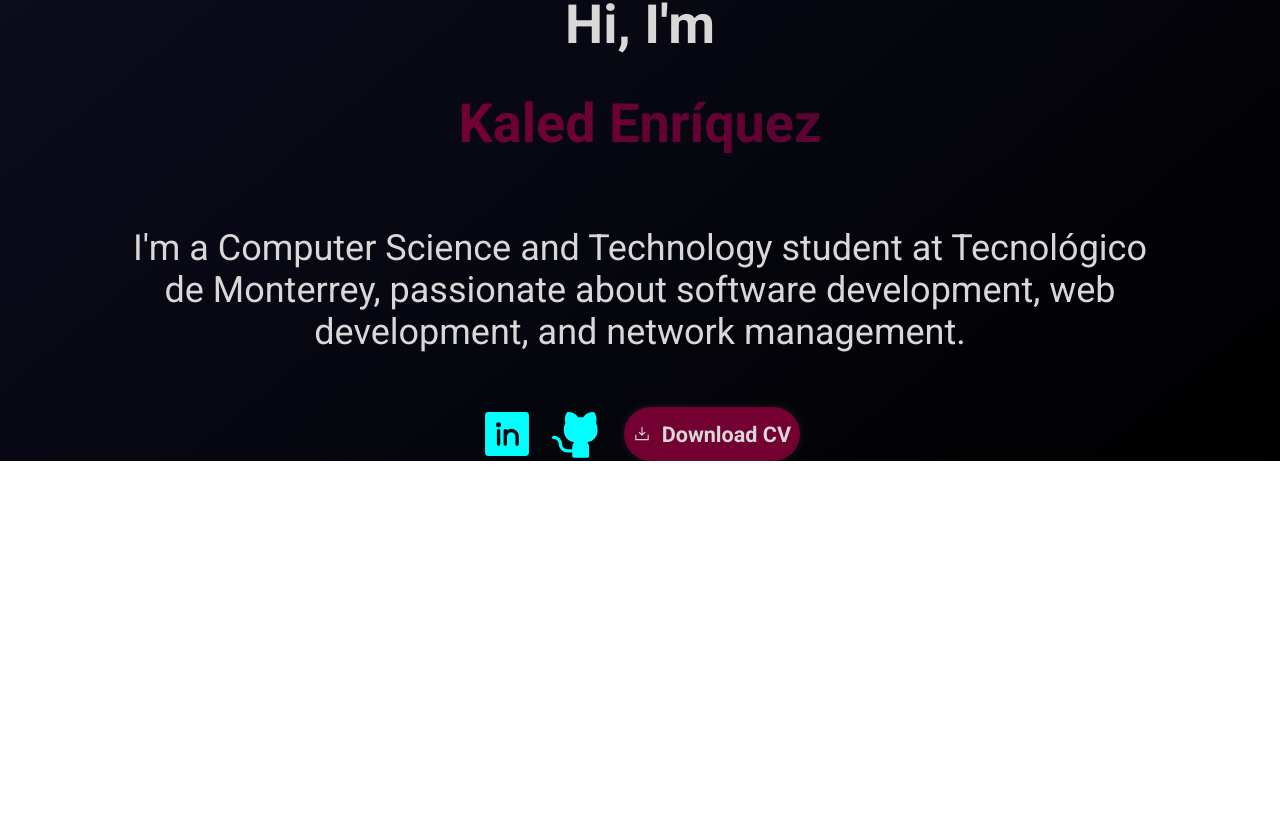
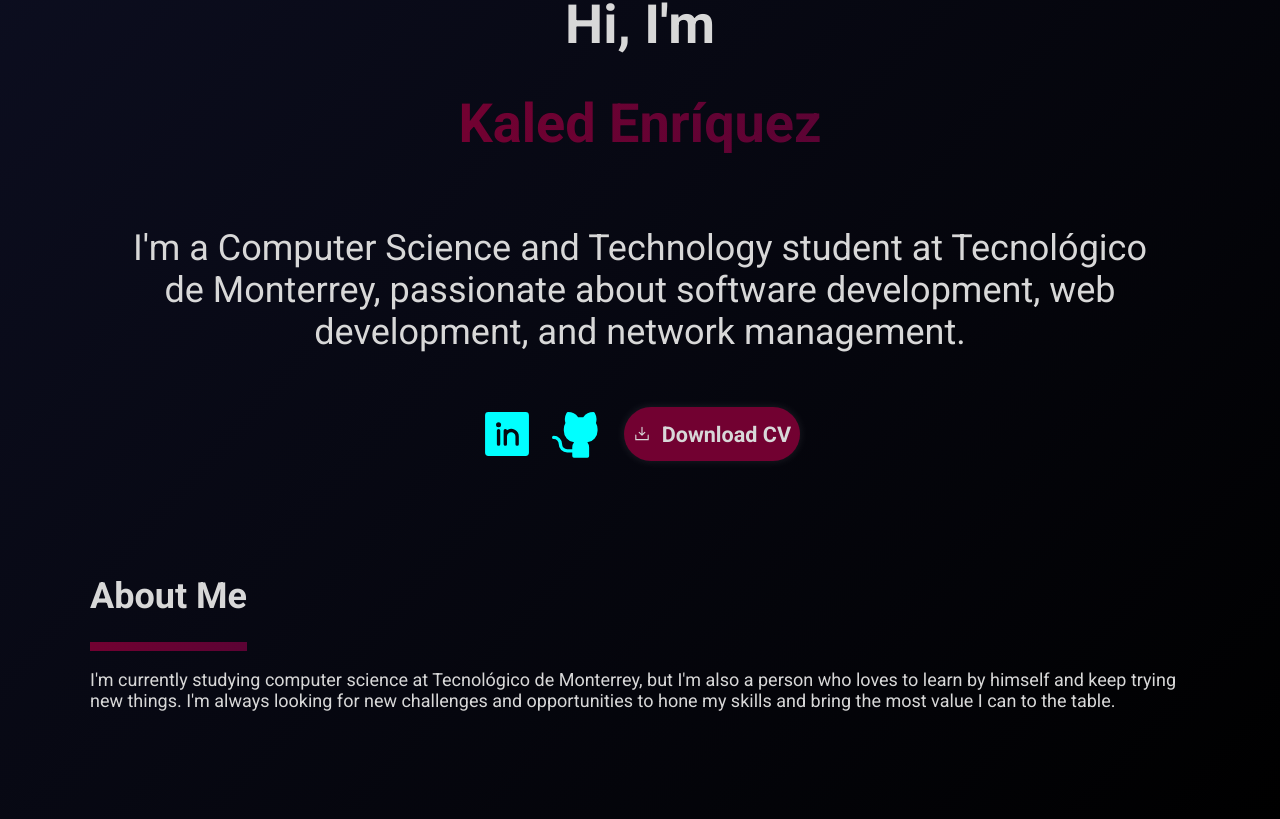
Before and after one commit to kaledenriquez/kaled-website, a Next.js app: page / in a window 1280 px wide. Shown: the part 587-1406 px from the top of the page. Before the commit the page ends 1048 px from the top, so only its background shows below. Built offline with nearby package versions, Linux system fonts and the light colour scheme.

Commit message:
about me section

```diff
--- a/src/app/about/about.tsx
+++ b/src/app/about/about.tsx
@@ -5,18 +5,34 @@ import { PiLinkedinLogoFill, PiGithubLogoFill, PiDownloadSimple } from "react-ic
 
 export default function About() {
   return (
+<>
     <div className={styles.socials}>
-        <Link className={styles.icon} href="www.linkedin.com/in/kaled-enriquez">
+        <Link className={styles.icon} href="https://www.linkedin.com/in/kaled-enriquez" target="_blank">
             <PiLinkedinLogoFill />
         </Link>
-        <Link className={styles.icon} href="https://github.com/kaledenriquez">
+        <Link className={styles.icon} href="https://github.com/kaledenriquez" target="_blank">
             <PiGithubLogoFill />
         </Link>
-        <Link style={{textDecoration: 'none'}} href="/kaledEnríquez_Resume.pdf">
+        <Link style={{textDecoration: 'none'}} href="/kaledEnríquez_Resume.pdf" target="_blank">
             <Button title="Download CV" icon={<PiDownloadSimple />}/>
         </Link>
     </div>
 
+    <div className={styles.aboutSection}>
+        <div className={styles.aboutHeader}>
+            <h1>About Me</h1>
+            <div className={styles.underline}></div>
+        </div>
+        <div className={styles.aboutContent}>
+            <p>
+                I'm currently studying computer science at Tecnológico de Monterrey,
+                but I'm also a person who loves to learn by himself and keep trying new things.
+                I'm always looking for new challenges and opportunities to hone my skills and
+                bring the most value I can to the table.
+            </p>
+        </div>
+    </div>
+</>
 
   )
 }
--- a/src/app/styles/about.module.css
+++ b/src/app/styles/about.module.css
@@ -18,3 +18,24 @@
 .icon:hover{
     color: var(--quinary-color);
 }
+
+.aboutSection{
+    display: flex;
+    flex-direction: column;
+    justify-content: center;
+    align-items: flex-start;
+    margin: 5rem;
+}
+
+.aboutHeader{
+    display: flex;
+    justify-content: flex-start;
+    flex-direction: column;
+    font-weight: 700;
+}
+
+.underline{
+    width: 100%;
+    height: 0.5rem;
+    background-image: linear-gradient(to right, var(--quinary-color), var(--quaternary-color));
+}
```
